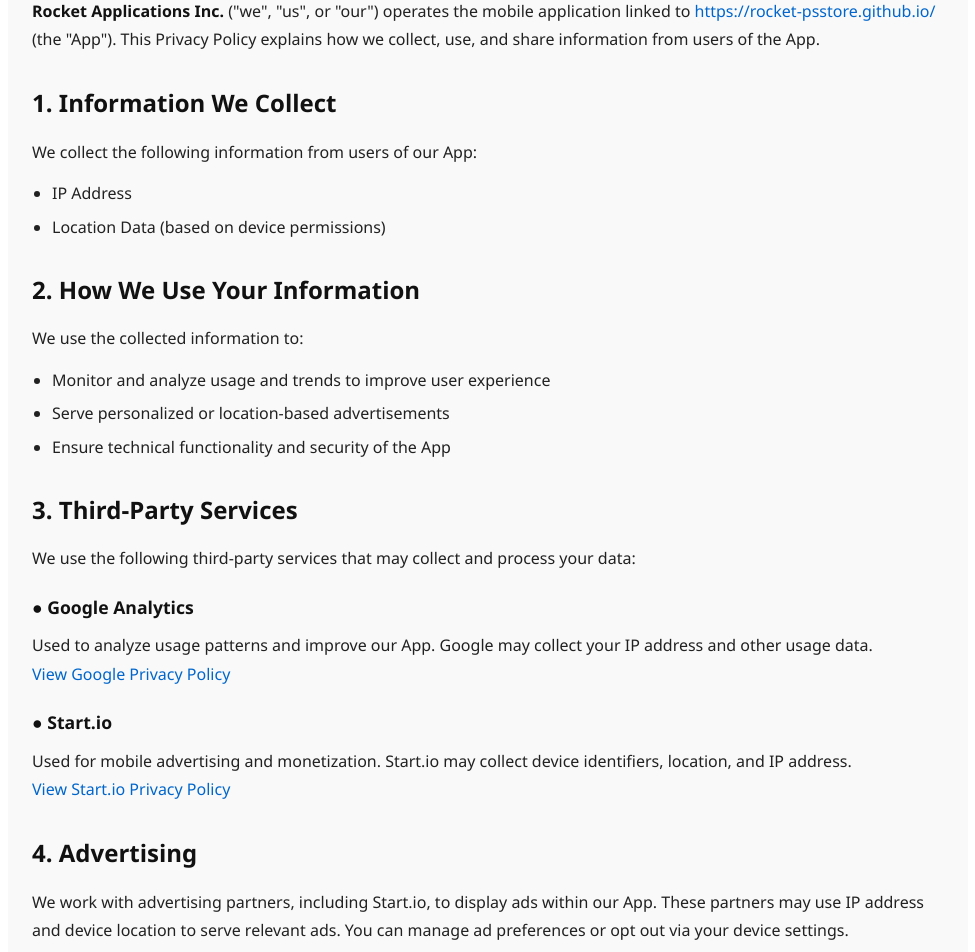
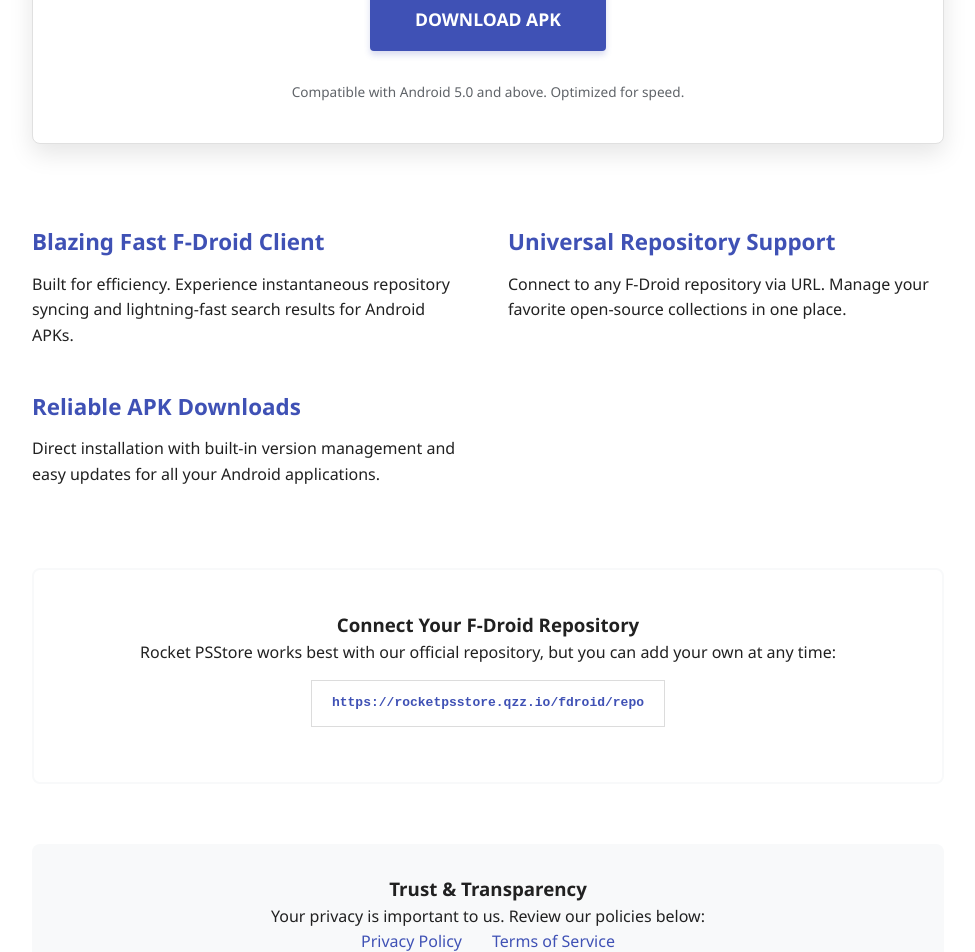
Before and after one commit to Rocket-PSStore/rocket-psstore.github.io, a React (Vite) app: page /privacy.html in a window 1280 px wide. Shown: the part 580-1532 px from the top of the page, without its empty margins (152-1127 px from the left). Built offline with nearby package versions, Linux system fonts and the light colour scheme.

Commit message:
fix react router

```diff
--- a/src/App.jsx
+++ b/src/App.jsx
@@ -1,15 +1,15 @@
-import { BrowserRouter as Router, Routes, Route } from 'react-router-dom'
+import { HashRouter as Router, Routes, Route } from 'react-router-dom'
 import HomePage from './pages/HomePage'
 import PrivacyPage from './pages/PrivacyPage'
 import TermsPage from './pages/TermsPage'
 
 function App() {
   return (
-    <Router basename={process.env.PUBLIC_URL || '/'}>
+    <Router>
       <Routes>
         <Route path="/" element={<HomePage />} />
-        <Route path="/privacy.html" element={<PrivacyPage />} />
-        <Route path="/tos.html" element={<TermsPage />} />
+        <Route path="/privacy" element={<PrivacyPage />} />
+        <Route path="/tos" element={<TermsPage />} />
       </Routes>
     </Router>
   )
--- a/src/components/Footer.jsx
+++ b/src/components/Footer.jsx
@@ -6,8 +6,8 @@
       <div className="container">
         <p>Rocket PSStore is an independent open-source application client.</p>
         <p>
-          <a href="/privacy.html">Privacy</a> |
-          <a href="/tos.html">Terms</a>
+          <a href="/#/privacy">Privacy</a> |
+          <a href="/#/tos">Terms</a>
         </p>
         <p style={{ marginTop: '20px' }}>&copy; 2026 Rocket PSStore Project</p>
       </div>
--- a/src/pages/HomePage.jsx
+++ b/src/pages/HomePage.jsx
@@ -43,8 +43,8 @@
         <section className="legal-links">
           <h3>Trust & Transparency</h3>
           <p>Your privacy is important to us. Review our policies below:</p>
-          <a href="/privacy.html">Privacy Policy</a>
-          <a href="/tos.html">Terms of Service</a>
+          <a href="/#/privacy">Privacy Policy</a>
+          <a href="/#/tos">Terms of Service</a>
         </section>
       </div>
 
--- a/src/pages/PrivacyPage.jsx
+++ b/src/pages/PrivacyPage.jsx
@@ -10,7 +10,7 @@
         <h1>Privacy Policy</h1>
         <p><strong>Effective Date:</strong> 15 July, 2025</p>
 
-        <p><strong>Rocket Applications Inc.</strong> ("we", "us", or "our") operates the mobile application linked to <a href="https://rocket-psstore.github.io/" target="_blank" rel="noopener noreferrer">https://rocket-psstore.github.io/</a> (the "App"). This Privacy Policy explains how we collect, use, and share information from users of the App.</p>
+        <p><strong>Rocket Applications Inc.</strong> ("we", "us", or "our") operates the mobile application linked to <a href="https://rocketpsstore.qzz.io/" target="_blank" rel="noopener noreferrer">https://rocketpsstore.qzz.io/</a> (the "App"). This Privacy Policy explains how we collect, use, and share information from users of the App.</p>
 
         <h2>1. Information We Collect</h2>
         <p>We collect the following information from users of our App:</p>
--- a/src/pages/TermsPage.jsx
+++ b/src/pages/TermsPage.jsx
@@ -10,7 +10,7 @@
         <h1>Terms of Service</h1>
         <p><strong>Effective Date:</strong> July 15, 2025</p>
 
-        <p><strong>Rocket Applications Inc.</strong> ("we", "us", or "our") operates the mobile application linked to <a href="https://rocket-psstore.github.io/" target="_blank" rel="noopener noreferrer">https://rocket-psstore.github.io/</a> (the "App"). These Terms of Service outline the rules and expectations for using our services.</p>
+        <p><strong>Rocket Applications Inc.</strong> ("we", "us", or "our") operates the mobile application linked to <a href="https://rocketpsstore.qzz.io/" target="_blank" rel="noopener noreferrer">https://rocketpsstore.qzz.io/</a> (the "App"). These Terms of Service outline the rules and expectations for using our services.</p>
 
         <h2>1. Account Eligibility</h2>
         <p>You must be at least 13 years old to use our services. By creating an account, you confirm that you meet this age requirement and agree to comply with these terms.</p>
@@ -54,7 +54,7 @@
         <p>We reserve the right to modify or discontinue parts of the App with or without notice. Features may change over time based on updates or internal decisions.</p>
 
         <h2>9. Privacy Policy</h2>
-        <p>Your use of the App is also governed by our <a href="/privacy.html" target="_blank" rel="noopener noreferrer">Privacy Policy</a>, which explains how we collect, use, and protect your data.</p>
+        <p>Your use of the App is also governed by our <a href="/#/privacy" target="_blank" rel="noopener noreferrer">Privacy Policy</a>, which explains how we collect, use, and protect your data.</p>
 
         <h2>10. Termination</h2>
         <p>We may suspend or terminate your account at our sole discretion if we believe you have violated these terms or engaged in harmful activity.</p>
```
Also changed, not shown: public/404.html (+4 -14 lines).
